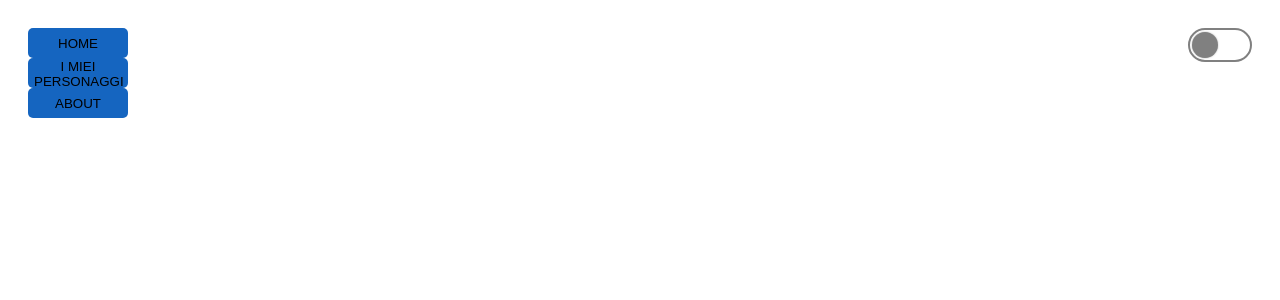
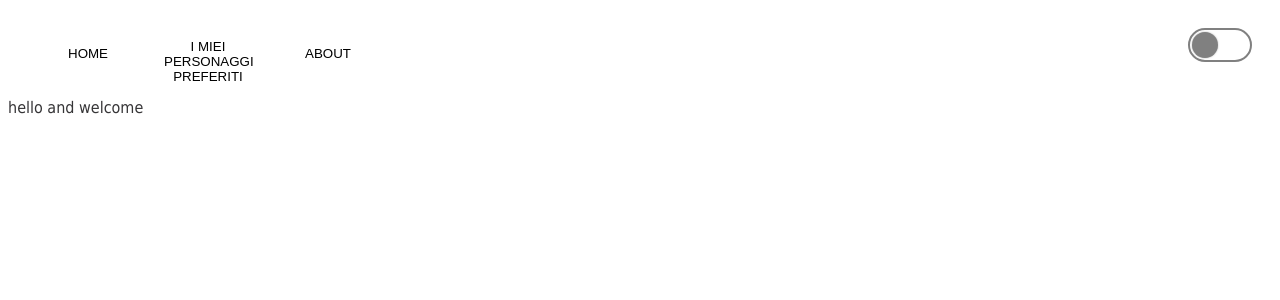
Before and after one commit to AudereSemper/rick-and-morty, a React (Create React App) app: page / in a window 1280 px wide. Shown: the top 300 px of the page. Built offline with nearby package versions, Linux system fonts and the light colour scheme.

Commit message:
now menu is working, working on switcher theme and save it on redux

```diff
--- a/src/App.tsx
+++ b/src/App.tsx
@@ -5,22 +5,45 @@ import { Switch, Route } from 'react-router';
 
 function App() {
   return (
+    <>
+      <Header />
       <Switch>
-      <Header />
         <Route exact path="/">
           <Home />
         </Route>
-      <Route exact path="/myCharacter">
-        <div>
+        <Route exact path="/myCharacters">
+          <h1>
             myChars
-        </div>
+          </h1>
+          <h1>
+            myChars
+          </h1>
+          <h1>
+            myChars
+          </h1>
+          <h1>
+            myChars
+          </h1>
+          <h1>
+            myChars
+          </h1>
+          <h1>
+            myChars
+          </h1>
+          <h1>
+            myChars
+          </h1>
+          <h1>
+            myChars
+          </h1>
         </Route>
         <Route exact path="/about">
-        <div>
+          <h1>
             about
-        </div>
+          </h1>
         </Route>
       </Switch>
+    </>
   );
 }
 
--- a/src/app/components/CustomButton/styles.ts
+++ b/src/app/components/CustomButton/styles.ts
@@ -6,21 +6,18 @@ interface ButtonProps {
 }
 
 interface ButtonContainerProps {
-  withMarginTop?: boolean;
-  withBorder?: boolean;
   selected: boolean;
 }
 
 export const ButtonContainer = styled.div`
-    margin-top: ${(props: ButtonContainerProps) => (props.withMarginTop ? '50px' : '0')};
     display: flex;
     justify-content: center;
-    border: ${(props: ButtonContainerProps) => (props.withBorder ? '1px solid #EFEFEF' : '0')};
-    background-color: ${({ selected }) => (selected ? '#582828' : 'transparent')};
+    border-bottom: ${({ selected }: ButtonContainerProps) => (selected ? '5px solid green' : 'none')} ;
 `;
 
 export const Button = styled.button`
-  background-color: ${(props: ButtonProps) => (props.bgColor ? props.bgColor : '#1565c0')};
+  margin: 10px;
+  background-color: ${(props: ButtonProps) => (props.bgColor ? props.bgColor : 'transparent')};
   cursor: pointer;
   color: ${(props: ButtonProps) => (props.textColor ? props.textColor : 'black')};
   border-radius: 5px;
--- a/src/app/components/CustomButton/types.ts
+++ b/src/app/components/CustomButton/types.ts
@@ -2,7 +2,7 @@ interface CustomButtonProps {
   selected?: boolean;
   text: string;
   bgColor?: string;
-  onClick: (t: any) => void;
+  onClick?: (e) => void;
 }
 
 export default CustomButtonProps;
--- a/src/app/components/Menu/constants.ts
+++ b/src/app/components/Menu/constants.ts
@@ -3,17 +3,17 @@
 const MenuVoices = {
   home: {
     regexp: new RegExp('/home'),
-    value: (_: any) => 'home',
+    value: 'home',
     text: 'Home',
   },
   myCharacters: {
     regexp: new RegExp('/myCharacters'),
-    value: (_: any) => '',
+    value: 'myCharacters',
     text: 'I miei personaggi preferiti',
   },
   about: {
     regexp: new RegExp('/about'),
-    value: (_: any) => 'about',
+    value: 'about',
     text: 'About',
   },
 };
--- a/src/app/components/Menu/index.tsx
+++ b/src/app/components/Menu/index.tsx
@@ -1,27 +1,26 @@
 import React from 'react';
 import CustomButton from 'src/app/components/CustomButton';
 import { useSelector, useDispatch } from 'react-redux';
-import { push } from 'connected-react-router';
+import { replace } from 'connected-react-router';
 import MenuContainer from './styles';
 import MenuVoices from './constants';
 import Voice from './types';
 
-export default function index() {
+const voices = [
+  MenuVoices.home,
+  MenuVoices.myCharacters,
+  MenuVoices.about,
+];
+
+export default function Menu() {
   const dispatch = useDispatch();
   const location = useSelector((state: any) => state.router.location);
 
   const menuAction = (page: {}) => {
-    console.log('sei qua', page);
-    dispatch(push(`/${page}`));
+    dispatch(replace(`/${page}`));
   };
 
   const currentPath = location.pathname;
-
-  const voices = [
-    MenuVoices.home,
-    MenuVoices.myCharacters,
-    MenuVoices.about,
-  ];
 
   return (
     <MenuContainer>
--- a/src/app/components/Menu/styles.ts
+++ b/src/app/components/Menu/styles.ts
@@ -1,7 +1,7 @@
 import styled from 'styled-components';
 
 const MenuContainer = styled.div`
-
+  display: flex;
 `;
 
 export default MenuContainer;
--- a/src/app/components/Menu/types.ts
+++ b/src/app/components/Menu/types.ts
@@ -1,7 +1,7 @@
 interface Voice {
   regexp: RegExp,
   text: string,
-  value: (x: any) => string
+  value: string
 }
 
 export default Voice;
```
Also changed, not shown: src/assets/themeReducer.ts (added, +24 -0 lines), 1 other file (tests, documents, lock files or other folders). Lines whose indentation alone changed are shown as unchanged.
